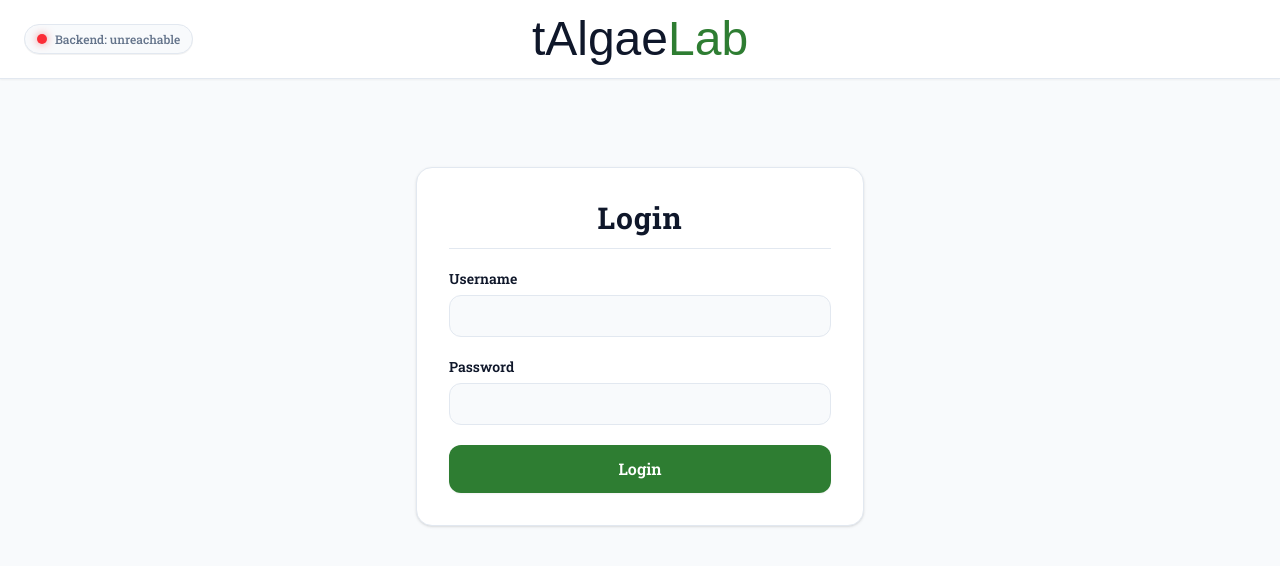
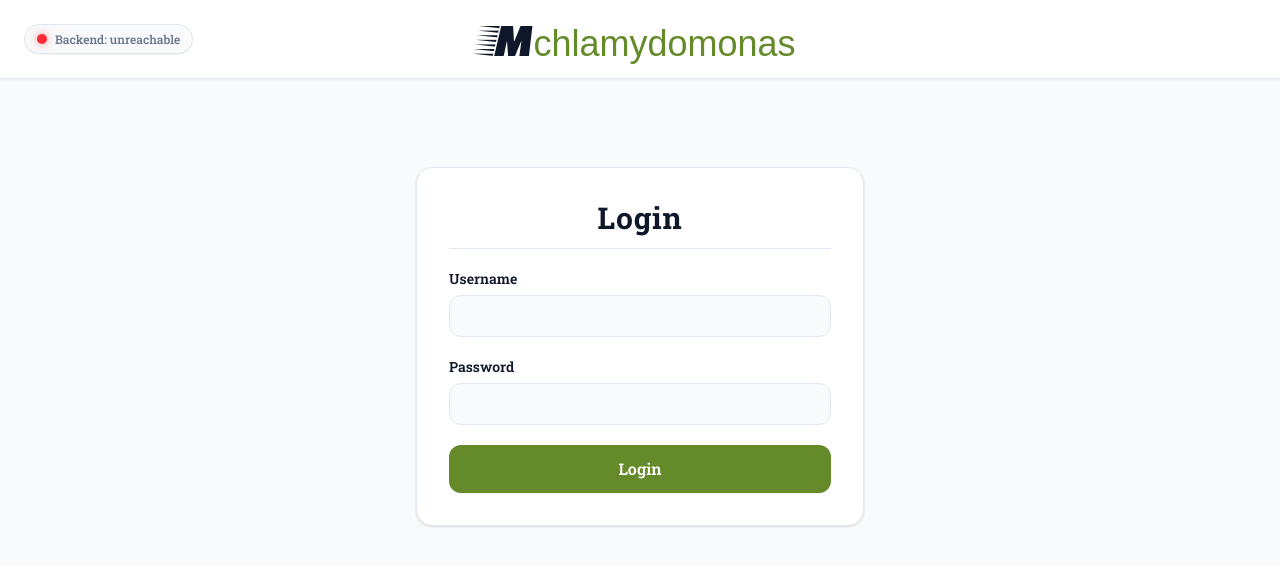
Before and after one commit to Agile-Software-Development-2026-2027/physics-2d-group-19, a React (Vite) app in the folder frontend/: page /login in a window 1280 px wide. Shown: the top 566 px of the page. Built offline with nearby package versions, Linux system fonts and the light colour scheme; no server answers; a web font is replaced by a local one.

Commit message:
Added a font, added a fontawsome and chenged the title

```diff
--- a/frontend/index.html
+++ b/frontend/index.html
@@ -6,7 +6,7 @@
     <link href="https://fonts.cdnfonts.com/css/sponge-lump" rel="stylesheet">
     <link rel="preconnect" href="https://fonts.googleapis.com">
     <link rel="preconnect" href="https://fonts.gstatic.com" crossorigin>
-    <link href="https://fonts.googleapis.com/css2?family=Roboto+Slab:wght@100..900&display=swap" rel="stylesheet">
+    <link href="https://fonts.googleapis.com/css2?family=Faster+One&family=Roboto+Slab:wght@100..900&display=swap" rel="stylesheet">
     <meta name="viewport" content="width=device-width, initial-scale=1.0" />
     <title>Moving Chlamydomonas</title>
   </head>
--- a/frontend/package.json
+++ b/frontend/package.json
@@ -13,6 +13,7 @@
     "dev:mock": "vite --mode mock"
   },
   "dependencies": {
+    "@fortawesome/fontawesome-free": "^7.3.1",
     "@tailwindcss/vite": "^4.3.5",
     "react": "^19.3.1",
     "react-dom": "^19.3.1",
--- a/frontend/src/components/Header/Header.jsx
+++ b/frontend/src/components/Header/Header.jsx
@@ -37,8 +37,8 @@ export function Header({ children, backendStatus }) {
 
         {/* Centro: Titolo */}
         <div className="absolute left-1/2 -translate-x-1/2 text-center">
-          <h1 className="text-4xl md:text-5xl font-sponge text-text">
-            tAlgae<span className="text-alga">Lab</span>
+          <h1 className="font-faster text-text">
+            <span className="text-5xl">M</span><span className="text-alga text-4xl font-sponge">chlamydomonas</span>
           </h1>
         </div>
 
@@ -47,12 +47,13 @@ export function Header({ children, backendStatus }) {
           {isLoggedIn && (
             <>
               {username && (
-                <span className="text-xs font-semibold text-text border border-border px-3 py-1.5 rounded-full">
+                <span className="inline-flex items-center gap-2 text-xs font-semibold text-text border border-border px-3 py-1.5 rounded-full shadow-2xs">
+                  <i className="fa-regular fa-user text-alga"></i>
                   {username}
                 </span>
               )}
-              <LogoutButton />
-            </>
+          <LogoutButton />
+        </>
           )}
         </div>
       </div>
--- a/frontend/src/index.css
+++ b/frontend/src/index.css
@@ -1,4 +1,5 @@
 @import "tailwindcss";
+@import "@fortawesome/fontawesome-free/css/all.min.css";
 
 @font-face {
   font-family: 'Sponge Lump';
@@ -11,8 +12,15 @@
     font-style: normal;
 }
 
+@font-face {
+  font-family: "Faster One";
+  font-weight: 400;
+  font-style: normal;
+}
+
+
 :root {
-  --color-alga: #2e7d32;
+  --color-alga: #658A2A;
   --color-alga-hover: #1b5e20;
   --color-alga-light: #e8f5e9;
 
@@ -40,6 +48,7 @@
 @theme {
   --font-sponge: 'Sponge Lump', sans-serif;
   --font-roboto: 'Roboto Slab', serif;
+  --font-faster: 'Faster One', sans-serif;
 
   --color-alga: var(--color-alga);
   --color-alga-hover: var(--color-alga-hover);
```
Also changed, not shown: 1 other file (tests, documents, lock files or other folders).
